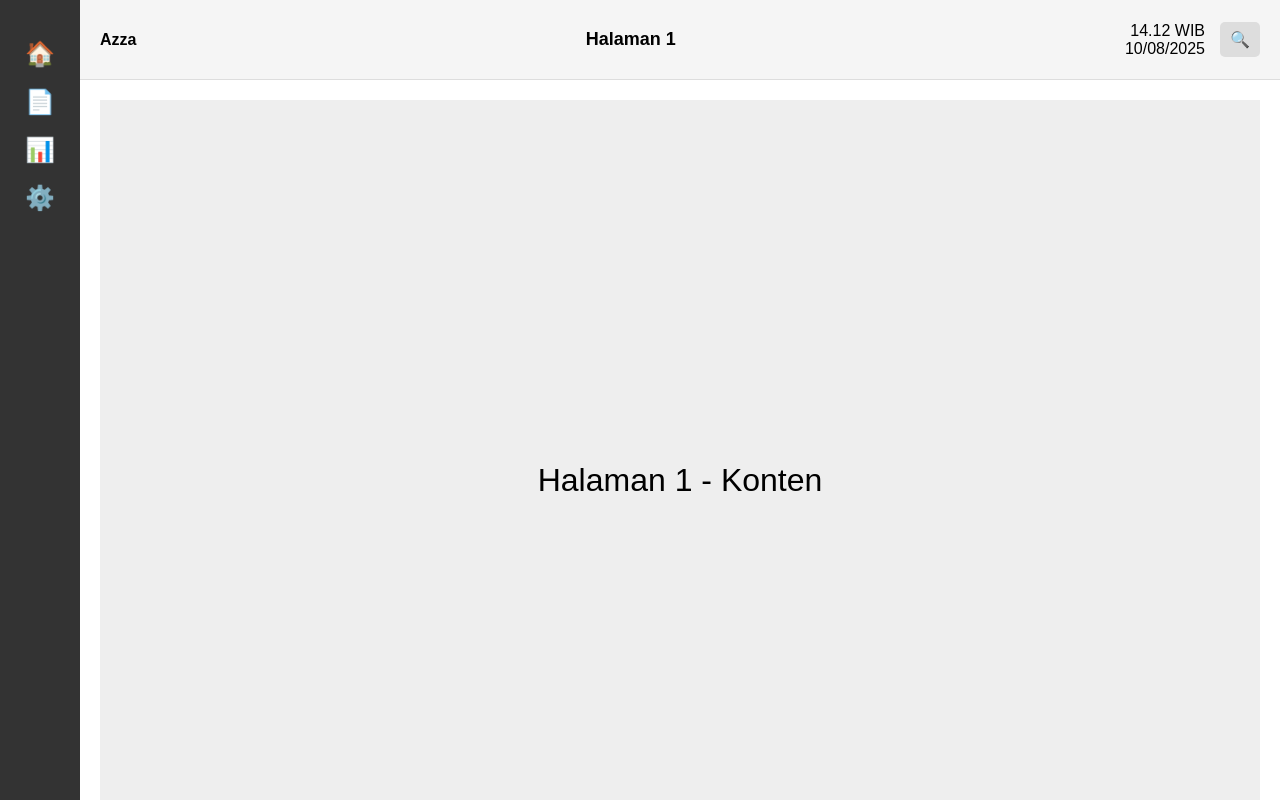
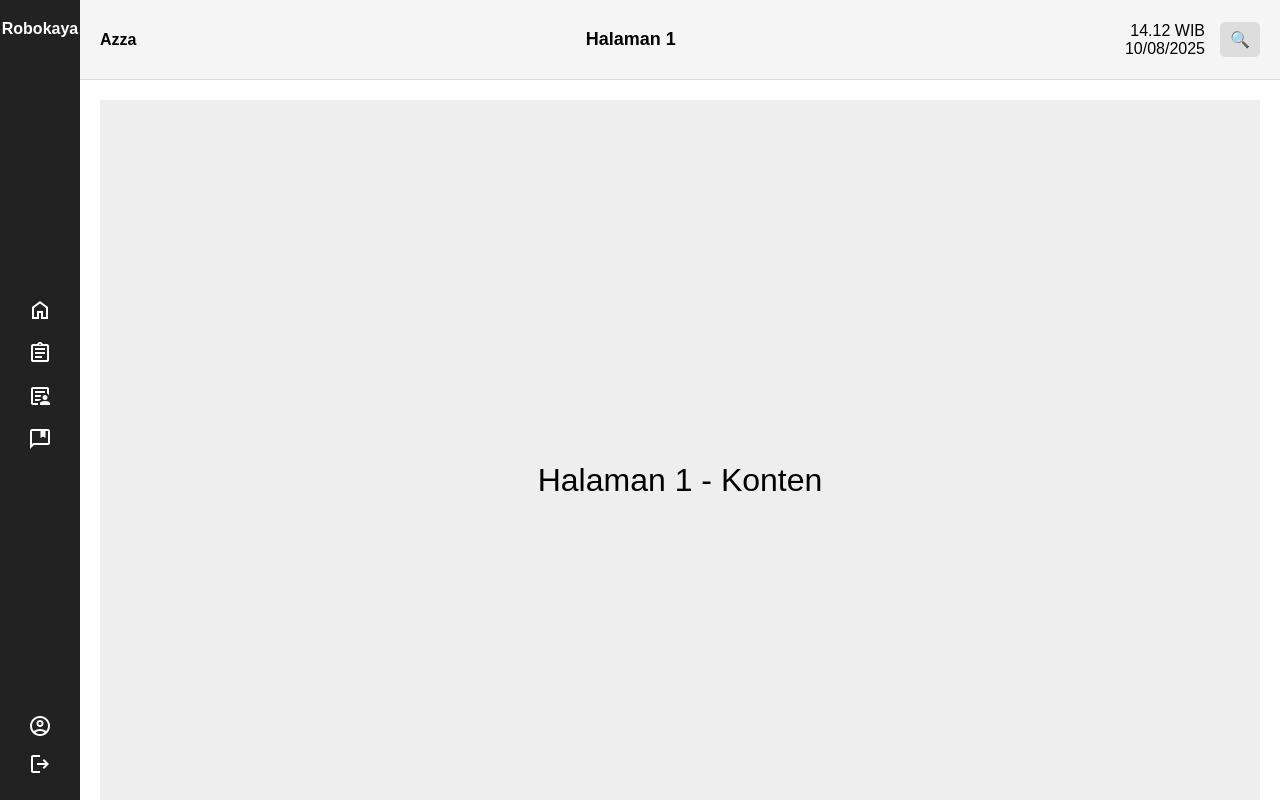
Before and after one commit to azzameong/RoboKaya, a plain HTML site: page frontend/user.html in a window 1280 px wide. Shown: the top 800 px of the page. Drawn offline with nearby package versions, Linux system fonts and the light colour scheme.

Commit message:
update css

```diff
--- a/frontend/CSS/user.css
+++ b/frontend/CSS/user.css
@@ -8,20 +8,79 @@ body {
   font-family: sans-serif;
 }
 
+:root {
+  --sidebar-width: 80px;
+}
+
 /* Sidebar */
 .sidebar {
   position: fixed;
   top: 0;
   left: 0;
-  width: 80px;
+  width: var(--sidebar-width, 80px);
   height: 100vh;
-  background: #333;
+  background: #222;
   color: white;
+
   display: flex;
   flex-direction: column;
   align-items: center;
-  padding-top: 20px;
+  justify-content: space-between; /* logo di atas, profile+logout di bawah */
+  padding: 20px 0;
 }
+
+.logo {
+  font-size: 1rem;
+  font-weight: bold;
+  text-align: center;
+}
+
+.menu {
+  flex: 1; /* menu ambil sisa ruang */
+  display: flex;
+  flex-direction: column;
+  justify-content: center; /* menu di tengah */
+}
+
+.menu ul {
+  list-style: none;
+}
+
+.menu li {
+  margin: 15px 0;
+}
+
+.menu a {
+  color: white;
+  text-decoration: none;
+  display: block;
+}
+
+.menu a:hover {
+  background: #444;
+  border-radius: 8px;
+  padding: 5px;
+}
+
+.bottom-section {
+  display: flex;
+  flex-direction: column;
+  gap: 10px; /* jarak antara profile dan logout */
+}
+
+.bottom-section a {
+  color: white;
+  text-decoration: none;
+  display: block;
+  text-align: center;
+}
+
+.bottom-section a:hover {
+  background: #444;
+  border-radius: 8px;
+  padding: 5px;
+}
+
 
 .nav-item {
   display: block;
@@ -39,14 +98,14 @@ body {
 
 /* Wrapper konten */
 .content-wrapper {
-  margin-left: 80px; /* geser karena sidebar */
+  margin-left: var(--sidebar-width);
 }
 
 /* Header */
 .header {
   position: fixed;
   top: 0;
-  left: 80px;
+  left: var(--sidebar-width);
   right: 0;
   height: 80px;
   background: #f5f5f5;
--- a/frontend/user.html
+++ b/frontend/user.html
@@ -4,17 +4,66 @@
     <meta charset="UTF-8" />
     <meta name="viewport" content="width=device-width, initial-scale=1.0" />
     <title>Robokaya</title>
+    <link
+      href="https://fonts.googleapis.com/css2?family=Material+Symbols+Outlined"
+      rel="stylesheet"
+    />
     <link rel="stylesheet" href="CSS/user.css" />
   </head>
   <body>
     <!-- Sidebar -->
+    <!-- Sidebar -->
     <aside class="sidebar">
-      <nav>
-        <a href="#hal1" class="nav-item">🏠</a>
-        <a href="#hal2" class="nav-item">📄</a>
-        <a href="#hal3" class="nav-item">📊</a>
-        <a href="#hal4" class="nav-item">⚙️</a>
+      <!-- Logo -->
+      <div class="logo">Robokaya</div>
+
+      <!-- Menu Navigasi -->
+      <nav aria-label="Menu Sidebar" class="menu">
+        <ul>
+          <li>
+            <a href="#hal1" aria-label="Halaman 1">
+              <span class="material-symbols-outlined" aria-hidden="true"
+                >home</span
+              >
+            </a>
+          </li>
+          <li>
+            <a href="#hal2" aria-label="Halaman 2">
+              <span class="material-symbols-outlined" aria-hidden="true"
+                >assignment</span
+              >
+            </a>
+          </li>
+          <li>
+            <a href="#hal3" aria-label="Halaman 3">
+              <span class="material-symbols-outlined" aria-hidden="true"
+                >article_person</span
+              >
+            </a>
+          </li>
+          <li>
+            <a href="#hal4" aria-label="Halaman 4">
+              <span class="material-symbols-outlined" aria-hidden="true"
+                >comment_bank</span
+              >
+            </a>
+          </li>
+        </ul>
       </nav>
+
+      <!-- Bagian bawah (Profile + Logout) -->
+      <div class="bottom-section">
+        <a href="#profile" aria-label="Profile">
+          <span class="material-symbols-outlined" aria-hidden="true"
+            >account_circle</span
+          >
+        </a>
+        <a href="#logout" aria-label="Logout">
+          <span class="material-symbols-outlined" aria-hidden="true"
+            >logout</span
+          >
+        </a>
+      </div>
     </aside>
 
     <!-- Wrapper konten -->
@@ -30,7 +79,6 @@
           </div>
           <button class="search-btn">🔍</button>
         </div>
-
       </header>
 
       <!-- Konten -->
```
